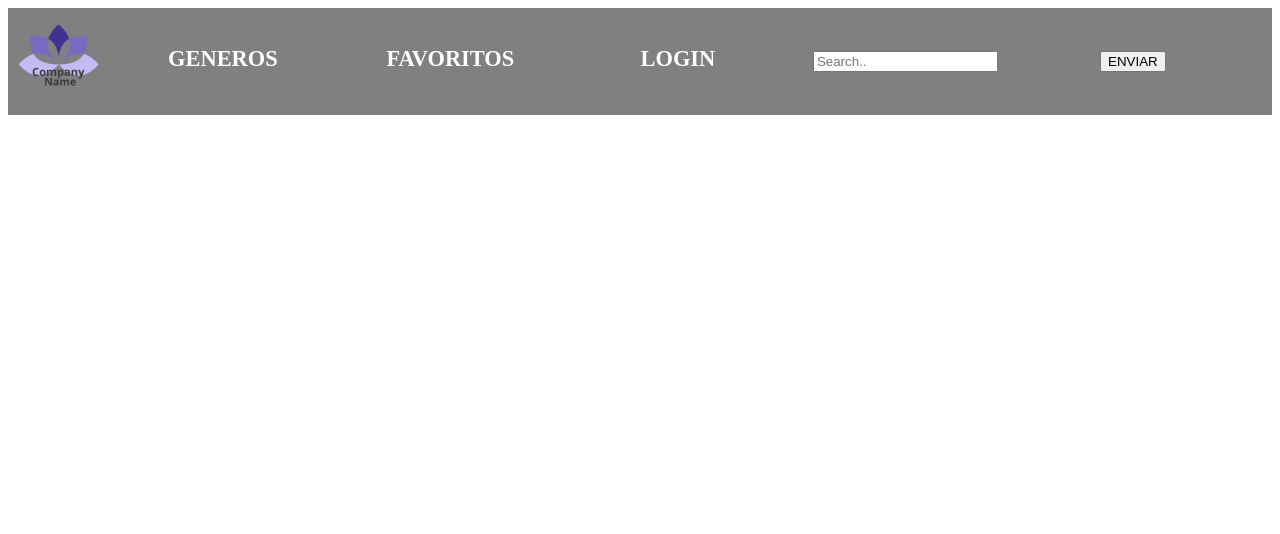
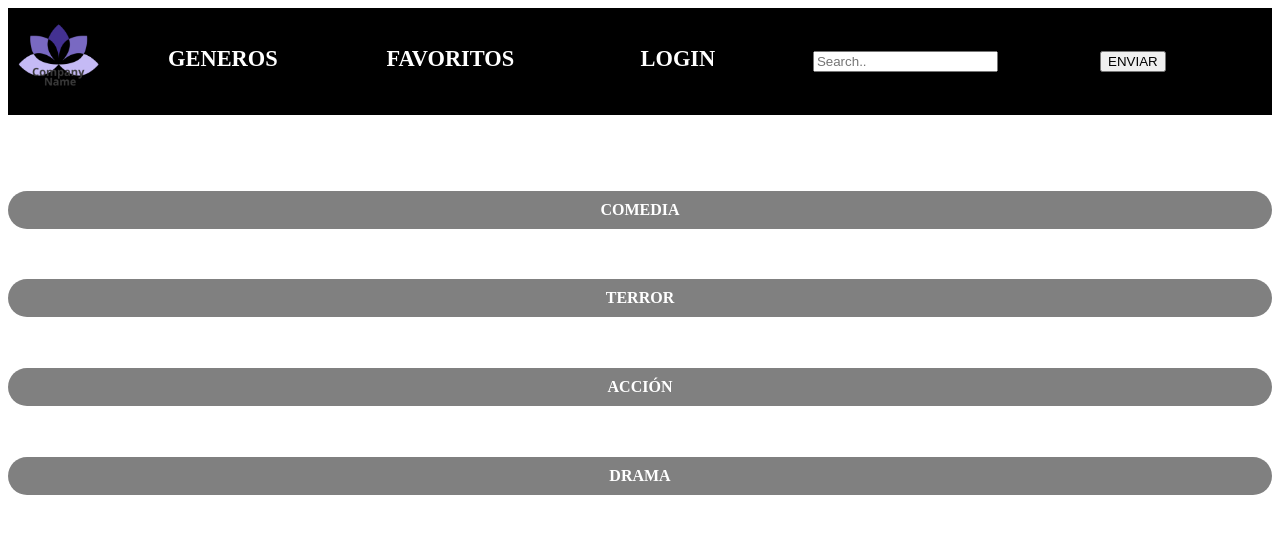
Before and after one commit to agusgreco/firstgit, a plain HTML site: page generos.html in a window 1280 px wide. Drawn offline with Linux system fonts and the light colour scheme.

Commit message:
generos html y css

```diff
--- a/generos.css
+++ b/generos.css
@@ -3,7 +3,7 @@ ul {
 margin: 0;
 padding: 0;
 overflow: hidden;
-background-color: grey;
+background-color: black;
 margin-top: 0;
 margin-bottom: 0;
 }
@@ -34,3 +34,32 @@ a.gen{
 img.logg {
   width: 100%
 }
+div.generos{
+  overflow: hidden;
+  margin-top: 3%;
+  padding-top: 3%;
+
+
+}
+
+
+.gene{
+  font-weight: bold;
+  color: white;
+  background-color: grey;
+  padding: 10px;
+  border-radius: 40px;
+  position: relative;
+  margin-bottom: 4%;
+  text-align: center;
+
+}
+
+.gene2{
+  color: white;
+
+}
+
+a{
+  text-decoration: none;
+}
--- a/generos.html
+++ b/generos.html
@@ -22,17 +22,17 @@
         </header>
 
         <div class="generos">
-          <div class="Comedia">
-            <a href="comedia.html"></a>
+          <div class="gene">
+            <a class="gene2" href="comedia.html">COMEDIA</a>
           </div>
-          <div class="Terror">
-            <a href="terror.html"></a>
+          <div class="gene">
+            <a class="gene2" href="terror.html">TERROR</a>
           </div>
-          <div class="Acción">
-            <a href="accion.html"></a>
+          <div class="gene">
+            <a class="gene2" href="accion.html">ACCIÓN</a>
           </div>
-          <div class="Drama">
-            <a href="drama.html"></a>
+          <div class="gene">
+            <a class="gene2" href="drama.html">DRAMA</a>
           </div>
         </div>
 
```
